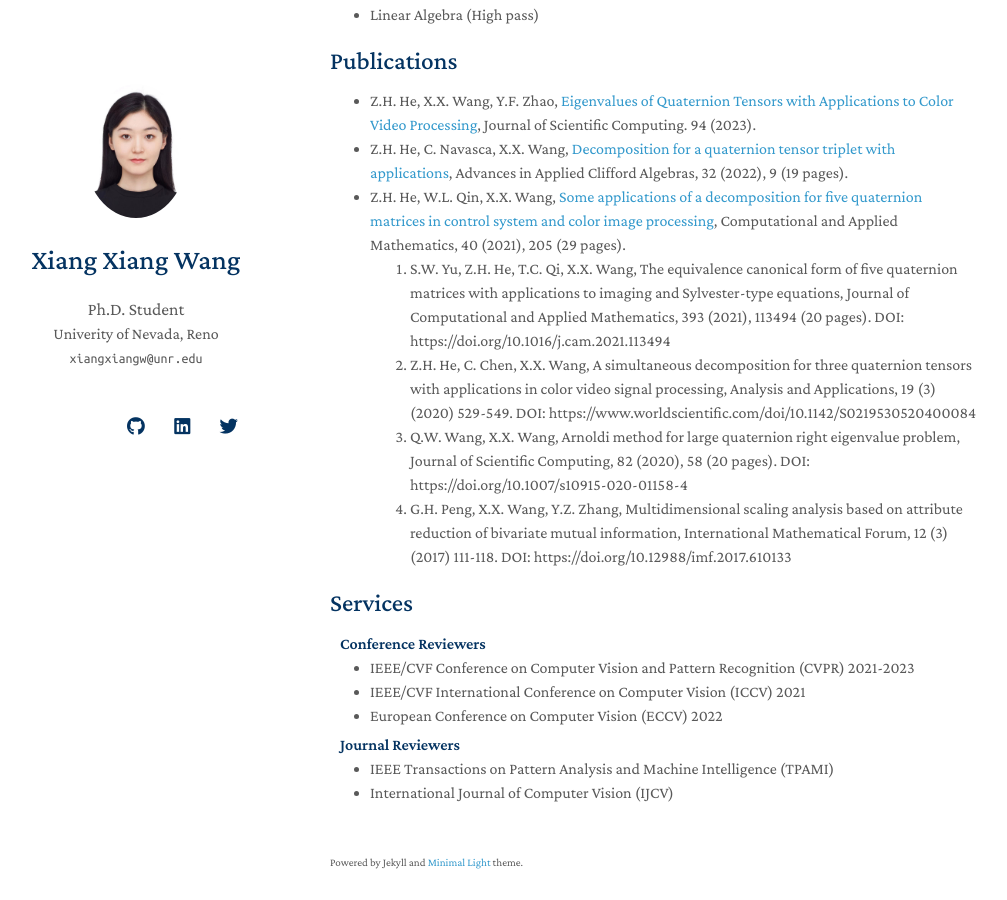
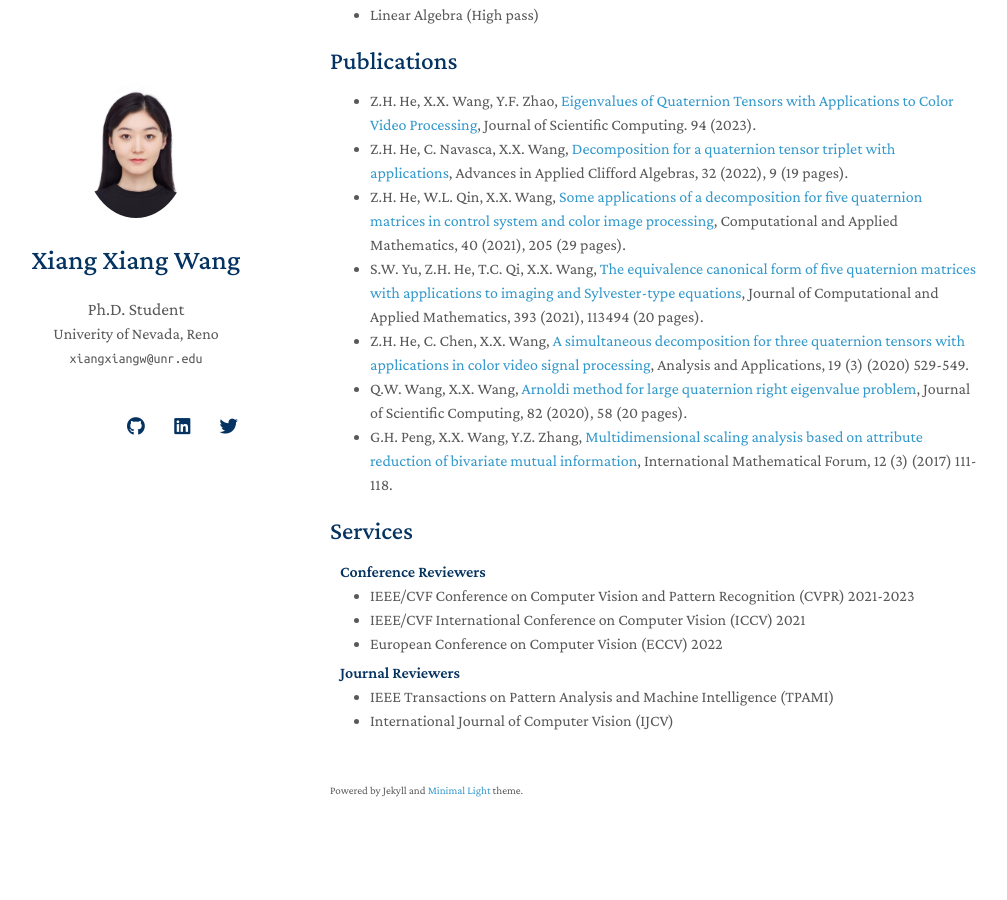
Before and after one commit to yaoyao-liu/minimal-light, a Jekyll site: the page built from index.md, in a window 1280 px wide and 900 px high, scrolled down 1187 px. Shown: the whole window, without its empty margins (140-1147 px from the left). Built offline with Jekyll 4.4.1, drawn with Linux system fonts in a browser that asks for light colours; nearby versions of some CDN libraries; a style sheet for code colours, icons or effects is not loaded; our own code applies the rules of GitHub Pages for plain Markdown files; after the commit the page ends 2058 px from its top, so only the background shows below that.

Commit message:
Update index.md

```diff
--- a/index.md
+++ b/index.md
@@ -54,10 +54,10 @@ layout: homepage
 - 	Z.H. He, X.X. Wang, Y.F. Zhao, [Eigenvalues of Quaternion Tensors with Applications to Color Video Processing](https://doi.org/10.1007/s10915-022-02058-5), Journal of Scientific Computing. 94 (2023).
 - Z.H. He, C. Navasca, X.X. Wang, [Decomposition for a quaternion tensor triplet with applications](https://doi.org/10.1007/s00006-021-01195-8), Advances in Applied Clifford Algebras, 32 (2022), 9 (19 pages).
 - Z.H. He, W.L. Qin, X.X. Wang, [Some applications of a decomposition for five quaternion matrices in control system and color image processing](https://doi.org/10.1007/s40314-021-01579-3), Computational and Applied Mathematics, 40 (2021), 205 (29 pages).
-4.	S.W. Yu, Z.H. He, T.C. Qi, X.X. Wang, The equivalence canonical form of five quaternion matrices with applications to imaging and Sylvester-type equations, Journal of Computational and Applied Mathematics, 393 (2021), 113494 (20 pages). DOI: https://doi.org/10.1016/j.cam.2021.113494
-5.	Z.H. He, C. Chen, X.X. Wang, A simultaneous decomposition for three quaternion tensors with applications in color video signal processing, Analysis and Applications, 19 (3) (2020) 529-549. DOI:  https://www.worldscientific.com/doi/10.1142/S0219530520400084
-6.	Q.W. Wang, X.X. Wang, Arnoldi method for large quaternion right eigenvalue problem, Journal of Scientific Computing, 82 (2020), 58 (20 pages). DOI: https://doi.org/10.1007/s10915-020-01158-4
-7.	G.H. Peng, X.X. Wang, Y.Z. Zhang, Multidimensional scaling analysis based on attribute reduction of bivariate mutual information, International Mathematical Forum, 12 (3) (2017) 111-118. DOI:  https://doi.org/10.12988/imf.2017.610133
+- 	S.W. Yu, Z.H. He, T.C. Qi, X.X. Wang, [The equivalence canonical form of five quaternion matrices with applications to imaging and Sylvester-type equations](https://doi.org/10.1016/j.cam.2021.113494), Journal of Computational and Applied Mathematics, 393 (2021), 113494 (20 pages).
+- 	Z.H. He, C. Chen, X.X. Wang, [A simultaneous decomposition for three quaternion tensors with applications in color video signal processing](https://www.worldscientific.com/doi/10.1142/S0219530520400084), Analysis and Applications, 19 (3) (2020) 529-549.
+-	Q.W. Wang, X.X. Wang, [Arnoldi method for large quaternion right eigenvalue problem](https://doi.org/10.1007/s10915-020-01158-4), Journal of Scientific Computing, 82 (2020), 58 (20 pages).
+-	G.H. Peng, X.X. Wang, Y.Z. Zhang, [Multidimensional scaling analysis based on attribute reduction of bivariate mutual information](https://doi.org/10.12988/imf.2017.610133), International Mathematical Forum, 12 (3) (2017) 111-118.
 
 
 
```
